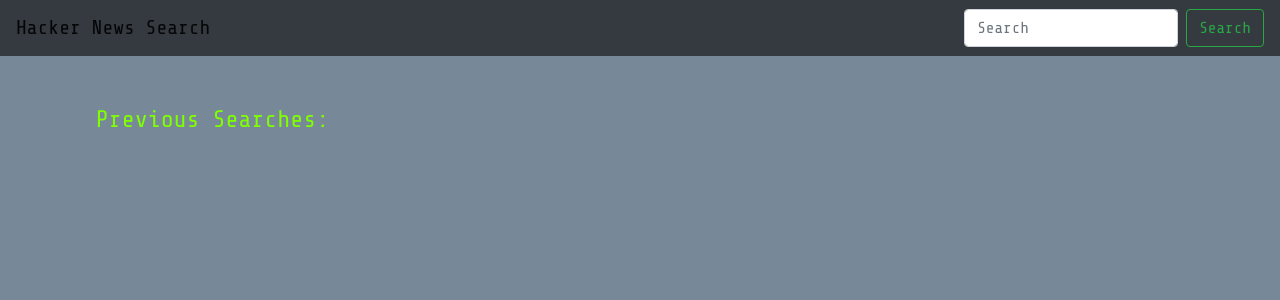
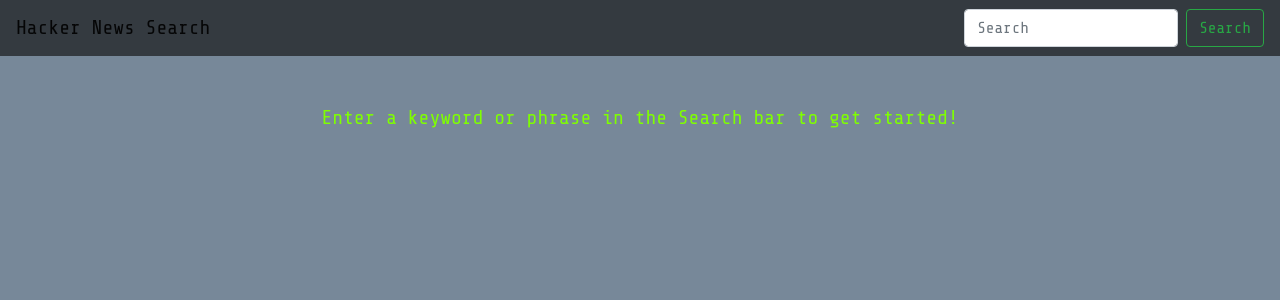
Before and after one commit to rpounceyjr/hacker-news-search, a React (Create React App) app: page / in a window 1280 px wide. Shown: the top 300 px of the page. Built offline with nearby package versions, Linux system fonts and the light colour scheme.

Commit message:
created message component to show when there is no search history.  Previous Searches and Search Result headers render conditionally when userSearchHistory is not empty.

```diff
--- a/src/App.css
+++ b/src/App.css
@@ -57,6 +57,10 @@
   color: chartreuse;
 }
 
+.new-search-message {
+  text-align: center;
+}
+
 .search-result-div {
   border-bottom: 1px solid black;
   border-right: 1px solid black;
--- a/src/App.js
+++ b/src/App.js
@@ -4,6 +4,7 @@
 import "./App.css";
 import EmptySearchErrorMessage from "./components/EmptySearchErrorMessage";
 import ErrorMessage from "./components/ErrorMessage";
+import NewSearchMessage from "./components/NewSearchMessage"
 import SearchHistoryElement from "./components/SearchHistoryElement";
 import SearchInput from "./components/SearchInput";
 import SearchResult from "./components/SearchResult";
@@ -29,13 +30,11 @@
     setErrorExists(false);
     setEmptySearch(false);
 
-    if(query.trim() === ""){
+    if (query.trim() === "") {
       setSearchResults([]);
       setEmptySearch(true);
       return setErrorExists(true);
     }
-
-    setErrorExists(false);
 
     dispatch({
       type: "ADD_TO_SEARCH_HISTORY",
@@ -63,9 +62,10 @@
         query={queryState}
       />
       <Container>
+      {userSearchHistory.length === 0 && <NewSearchMessage />}
         <Row>
           <Col md={3} className="text-center">
-            <h4>Previous Searches:</h4>
+            {userSearchHistory.length > 0 &&<h4>Previous Searches:</h4>}
             {userSearchHistory.map((searchTerm, index) => (
               <SearchHistoryElement
                 key={index}
@@ -75,8 +75,10 @@
             ))}
           </Col>
           <Col md={9} className="text-right align-right">
+          {console.log("search history", userSearchHistory)}
             {errorExists && <ErrorMessage />}
             {emptySearch && <EmptySearchErrorMessage />}
+            {searchResults && <h4>Search Results:</h4>}
             {searchResults &&
               searchResults.map(
                 (result) =>
--- /dev/null
+++ b/src/components/NewSearchMessage/index.js
@@ -0,0 +1,11 @@
+import React from "react";
+
+function NewSearchMessage() {
+  return (
+    <h5 className="new-search-message">
+      Enter a keyword or phrase in the Search bar to get started!
+    </h5>
+  );
+}
+
+export default NewSearchMessage;
```
